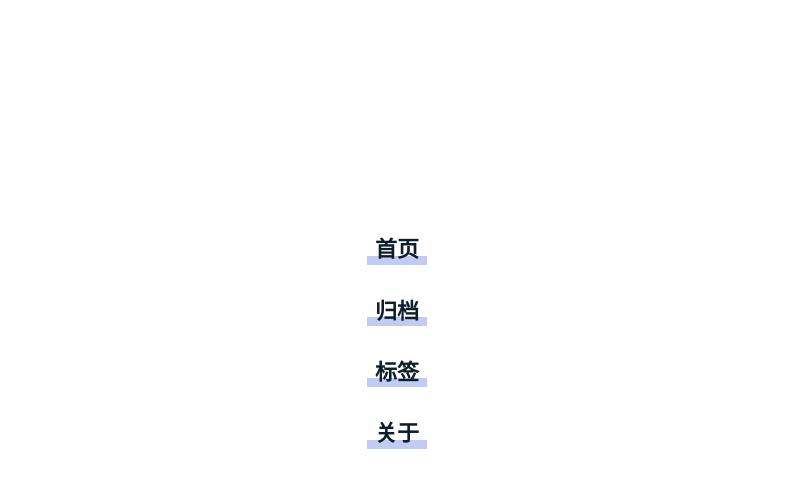
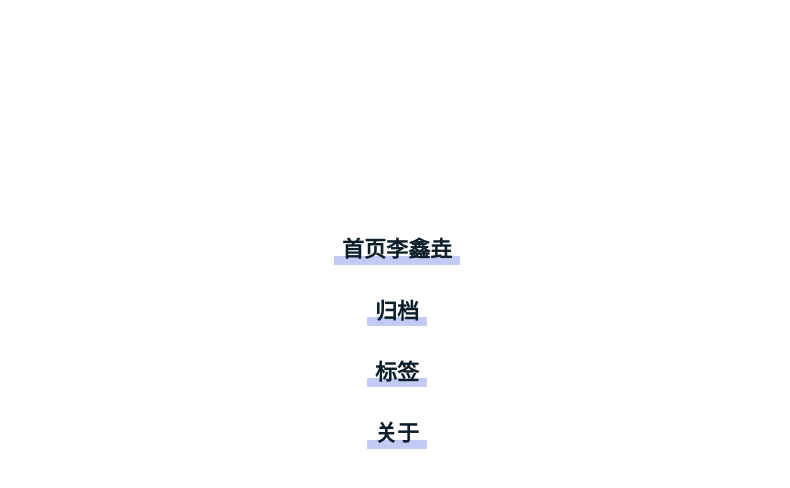
Before and after one commit to Not-Log-in/Not-Log-in.github.io, a plain HTML site: page index.html in a window 1280 px wide. Both pictures are taken after a click on the icon 996 px from the left and 27 px from the top of the page. Shown: the part 66-554 px from the top of the page, without its empty margins (243-1033 px from the left). Drawn offline with nearby package versions, Linux system fonts and the light colour scheme.

Commit message:
Update index.html

```diff
--- a/index.html
+++ b/index.html
@@ -49,7 +49,7 @@
 
 
           <a href="/" class="menu purple-link">
-            首页
+            首页李鑫垚
           </a>
 
 
```
